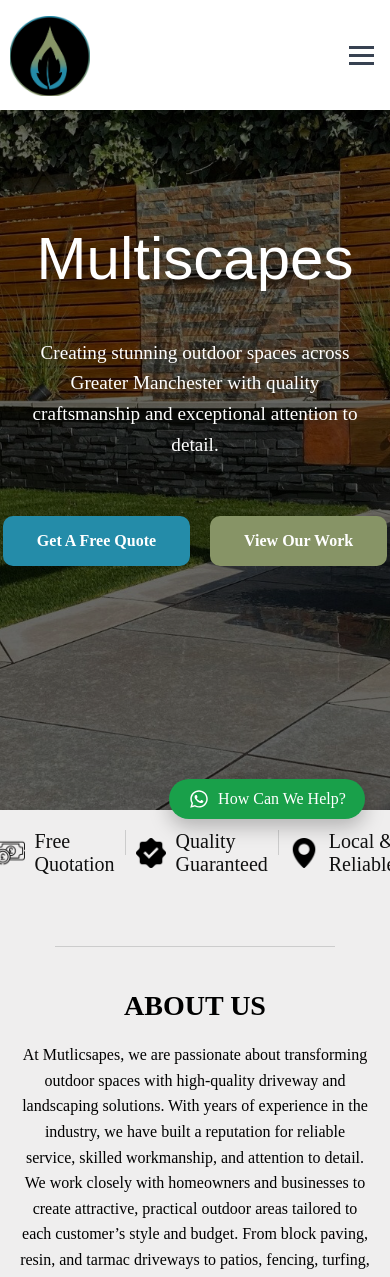
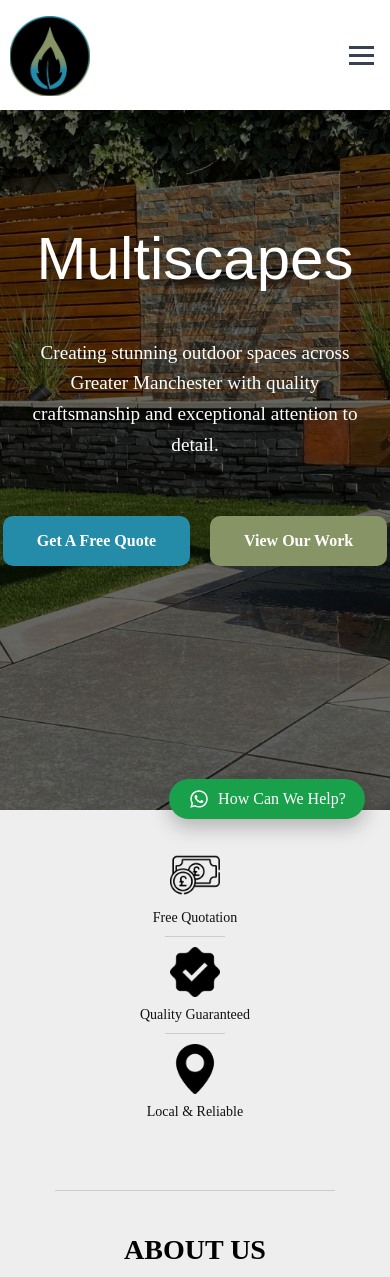
Before and after one commit to Gibson779/Multiscapes, a React (Vite) app: page / in a window 390 px wide. Shown: the top 1277 px of the page. Built offline with nearby package versions, Linux system fonts and the light colour scheme.

Commit message:
NewCommit

```diff
--- a/src/App.css
+++ b/src/App.css
@@ -136,19 +136,6 @@
   margin: 20px auto;
 }
 
-.hero__trust hr {
-  height: 25px;
-  border: 0;
-  border-left: 1px solid #ccc;
-  margin: 0;
-}
-
-.favicon__img{
-  width: 50px;
-  height: auto;
-  object-fit: contain;
-
-}
 
 
 .hero__content {
@@ -178,8 +165,6 @@
   object-fit: cover;
 }
 
-
-
 .hero__line{
   border: none;
   border-top: 1px solid #ccc;
@@ -195,7 +180,6 @@
   z-index: 2;
 
 }
-
 
 .hero__tag {
   display: inline-block;
@@ -280,14 +264,6 @@
   color: rgb(16, 16, 16);
   padding: 20px;
 }
-
-.trust__item {
-  display: flex;
-  align-items: center;
-  gap: 50px;
-  white-space: nowrap;
-}
-
 
 
 /* ----------------------------------
@@ -396,6 +372,63 @@
 /* ==========================
    Home / About Section
 ========================== */
+.certification {
+  width: 100%;
+  box-sizing: border-box;
+}
+
+.hero__trust {
+  width: 100%;
+  display: flex;
+  align-items: center;
+  justify-content: space-between;
+  gap: 20px;
+  box-sizing: border-box;
+  padding-top: 40px;
+}
+
+.favicon__img {
+  width: 80px;
+  height: 50px;
+  object-fit: contain;
+}
+
+.hero__trust span {
+  font-size: clamp(11px, 1.5vw, 18px);
+  white-space: nowrap;
+}
+
+.hero__trust hr {
+  flex: 1;
+  min-width: 10px;
+  margin: 0;
+  border: 0;
+  border-top: 1px solid #ccc;
+}
+
+/* Mobile */
+@media (max-width: 500px) {
+  .hero__trust {
+    flex-direction: column;
+    justify-content: center;
+    align-items: center;
+    gap: 10px;
+  }
+
+  .hero__trust hr {
+    width: 60px;
+    flex: none;
+  }
+
+  .favicon__img {
+    width: 80px;
+    height: 50px;
+  }
+
+  .hero__trust span {
+    font-size: 14px;
+  }
+}
 
 .about {
   padding: 30px 20px;
@@ -794,11 +827,6 @@
   .heading {
     font-size: 26px;
   }
-  .hero__trust{
-    font-size: 26px;
-    gap: 10px;
-  }
-
 }
 
 
@@ -854,21 +882,6 @@
     object-position: center center;
  }
 
- .favicon__img{
-  width: 50px;
-  height: auto;
- }
- .hero__trust{
-  font-size: 20px;
- }
-
-
-@media (max-width: 500px) {
-  .favicon__img{
-    width: 30px;
-    height: auto;
-  }
-}
 
 
 
```
